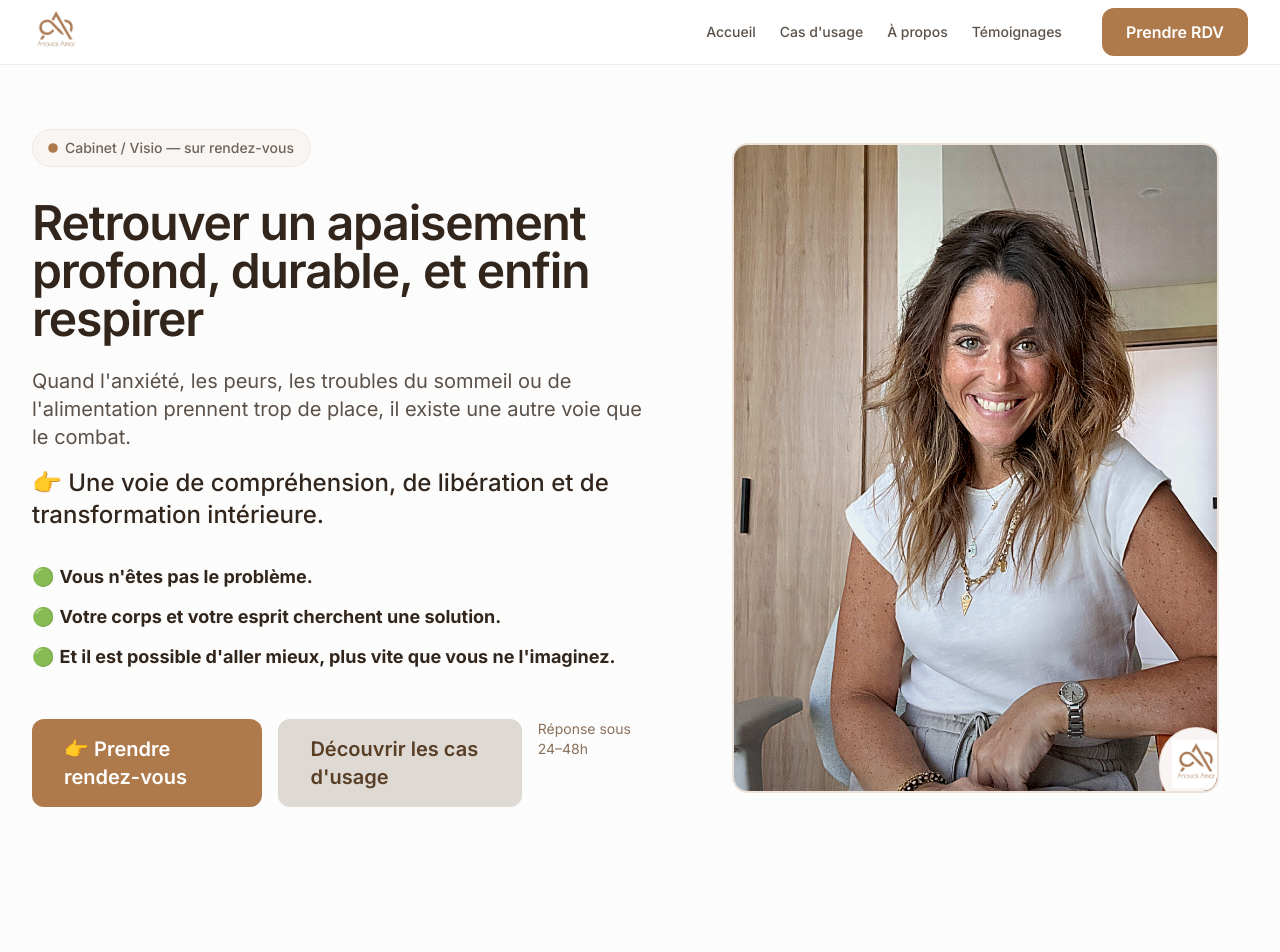
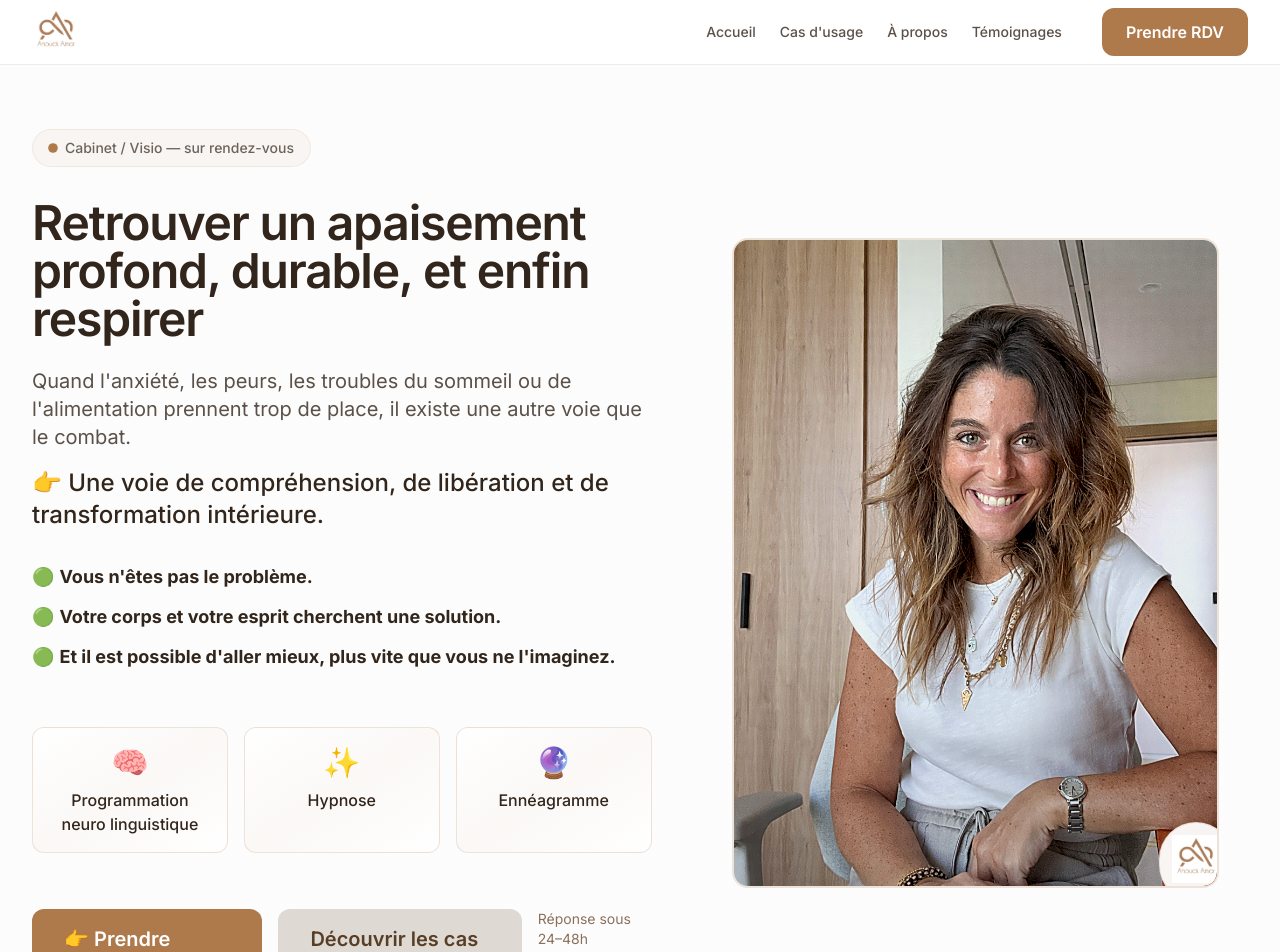
Before and after one commit to ilanamar26-code/anoucksite, a Next.js app: page / in a window 1280 px wide. Shown: the top 952 px of the page. Built offline with nearby package versions, Linux system fonts and the light colour scheme.

Commit message:
Ajout cards méthodes (PNL, Hypnose, Ennéagramme) au-dessus du CTA hero

```diff
--- a/app/page.tsx
+++ b/app/page.tsx
@@ -86,12 +86,42 @@ export default function Home() {
                   </motion.div>
                 </div>
 
+                {/* Cards Méthodes */}
+                <motion.div
+                  className="grid grid-cols-1 sm:grid-cols-3 gap-4 pt-6"
+                  initial={{ opacity: 0, y: 20 }}
+                  animate={{ opacity: 1, y: 0 }}
+                  transition={{ delay: 0.9, duration: 0.7 }}
+                >
+                  {[
+                    { title: "Programmation neuro linguistique", icon: "🧠" },
+                    { title: "Hypnose", icon: "✨" },
+                    { title: "Ennéagramme", icon: "🔮" },
+                  ].map((method, idx) => (
+                    <motion.div
+                      key={method.title}
+                      initial={{ opacity: 0, scale: 0.9 }}
+                      animate={{ opacity: 1, scale: 1 }}
+                      transition={{ delay: 0.95 + idx * 0.1, duration: 0.5 }}
+                    >
+                      <Card className="border-primary/20 bg-gradient-to-br from-white/95 via-primary/5 to-white/90 backdrop-blur-sm shadow-soft hover:shadow-soft2 hover:scale-[1.02] transition-all duration-300 h-full">
+                        <CardContent className="p-4 text-center space-y-2">
+                          <div className="text-3xl mb-2">{method.icon}</div>
+                          <p className="text-sm md:text-base font-medium text-foreground leading-tight">
+                            {method.title}
+                          </p>
+                        </CardContent>
+                      </Card>
+                    </motion.div>
+                  ))}
+                </motion.div>
+
                 {/* CTA — EMOTIONAL ANCHOR */}
                   <motion.div
-                    className="flex flex-col sm:flex-row items-start gap-4 pt-4"
+                    className="flex flex-col sm:flex-row items-start gap-4 pt-6"
                     initial={{ opacity: 0, y: 20 }}
                     animate={{ opacity: 1, y: 0 }}
-                    transition={{ delay: 1, duration: 0.7 }}
+                    transition={{ delay: 1.2, duration: 0.7 }}
                   >
                   <CTAButton
                     href={primaryCTAUrl}
```
